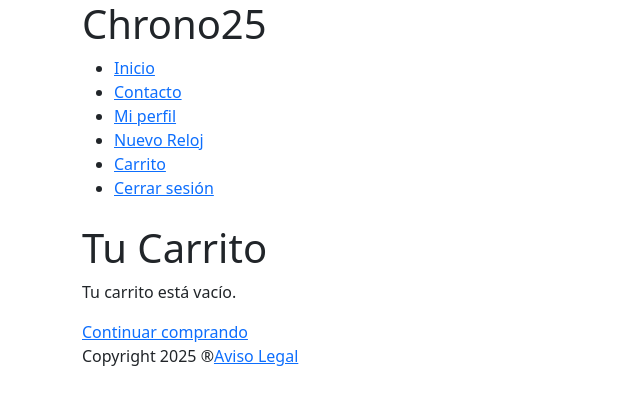
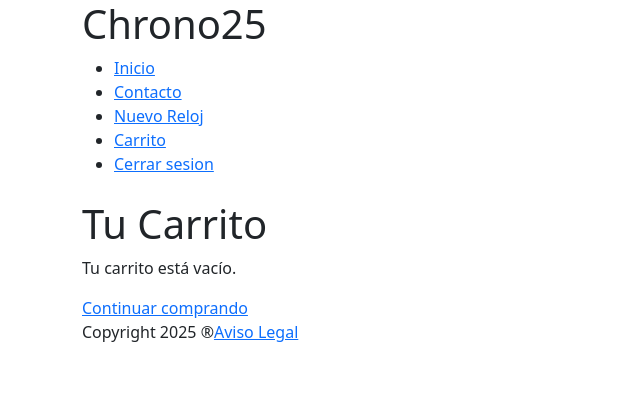
Before and after one commit to Manolo-Marhuenda/proyecto-chrono25, a Django app: page /carrito/ in a window 1280 px wide. Shown: the top 405 px of the page, without its empty margins (0-640 px from the left). Run offline with Django 5.2, Linux system fonts and the light colour scheme; the visitor is signed in with stand-in values (Sample User, id 1); some libraries are stand-ins or nearby versions.

Commit message:
actalizacion

```diff
--- a/chrono25/templates/_includes/_header.html
+++ b/chrono25/templates/_includes/_header.html
@@ -10,10 +10,12 @@
                 {% endif %}
                 <li><a href="{% url 'contact' %}">Contacto</a></li>
                 {% if request.user.is_authenticated %}
-                <li><a href="{% url 'profile_detail' request.user.profile.pk %}">Mi perfil</a></li>
-                <li><a href="{% url 'reloj_create'  %}">Nuevo Reloj</a></li>
-                <li><a href="{% url 'ver_carrito_cbv' %}">Carrito</a></li>
-                <li><a href="{% url 'logout' %}">Cerrar sesión</a></li>
+                    {% if request.user.profile %}
+                        <li><a href="{% url 'profile_detail' request.user.profile.pk %}">Mi perfil</a></li>
+                    {% endif %}
+                    <li><a href="{% url 'reloj_create'  %}">Nuevo Reloj</a></li>
+                    <li><a href="{% url 'ver_carrito_cbv' %}">Carrito</a></li>
+                    <li><a href="{% url 'logout' %}">Cerrar sesion</a></li>
                 {% endif %}
             </ul>
         </nav>
```
Also changed, not shown: reloj_images/GMT-Master-Pepsi.webp (added).
